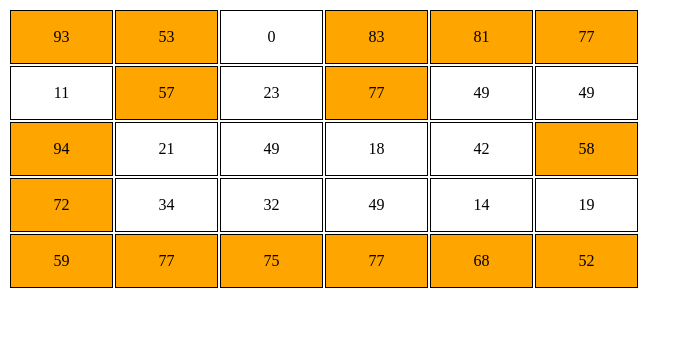
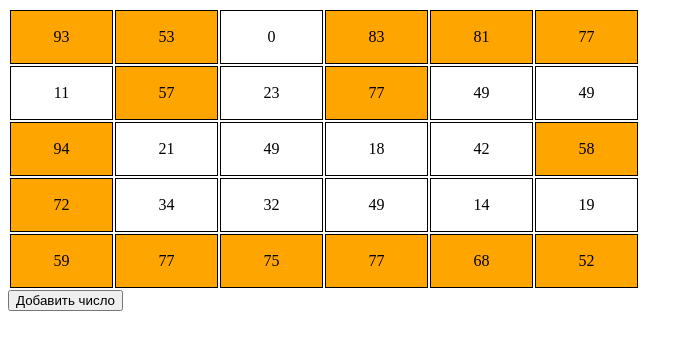
Before and after one commit to klimovavera/verak, a plain HTML site: page index.html in a window 1280 px wide. Shown: the whole page, without its empty margins (0-693 px from the left). Drawn offline with Linux system fonts and the light colour scheme.

Commit message:
index.html

```diff
--- a/index.html
+++ b/index.html
@@ -1,12 +1,12 @@
 <!DOCTYPE html>
 <html lang="ru">
+
 <head>
     <meta charset="UTF-8">
     <meta name="viewport" content="width=device-width, initial-scale=1.0">
     <style>
         table {
             width: 50%;
-
         }
         td {
             width: 50px;
@@ -19,6 +19,7 @@
         }
     </style>
 </head>
+
 
 <body>
     <script>
@@ -36,9 +37,16 @@
                 table += `<td class="${cell}">${number}</td>`;
             }
             table += '</tr>';
+            function foo() {
+               let newNum= Math.floor(Math.random() * 100);
+                numbers.push(newNum);
+            }
+
         }
         table += '</table>';
         document.body.innerHTML = table;
     </script>
+    <button onclick="foo">Добавить число</button>
 </body>
+
 </html>
```
